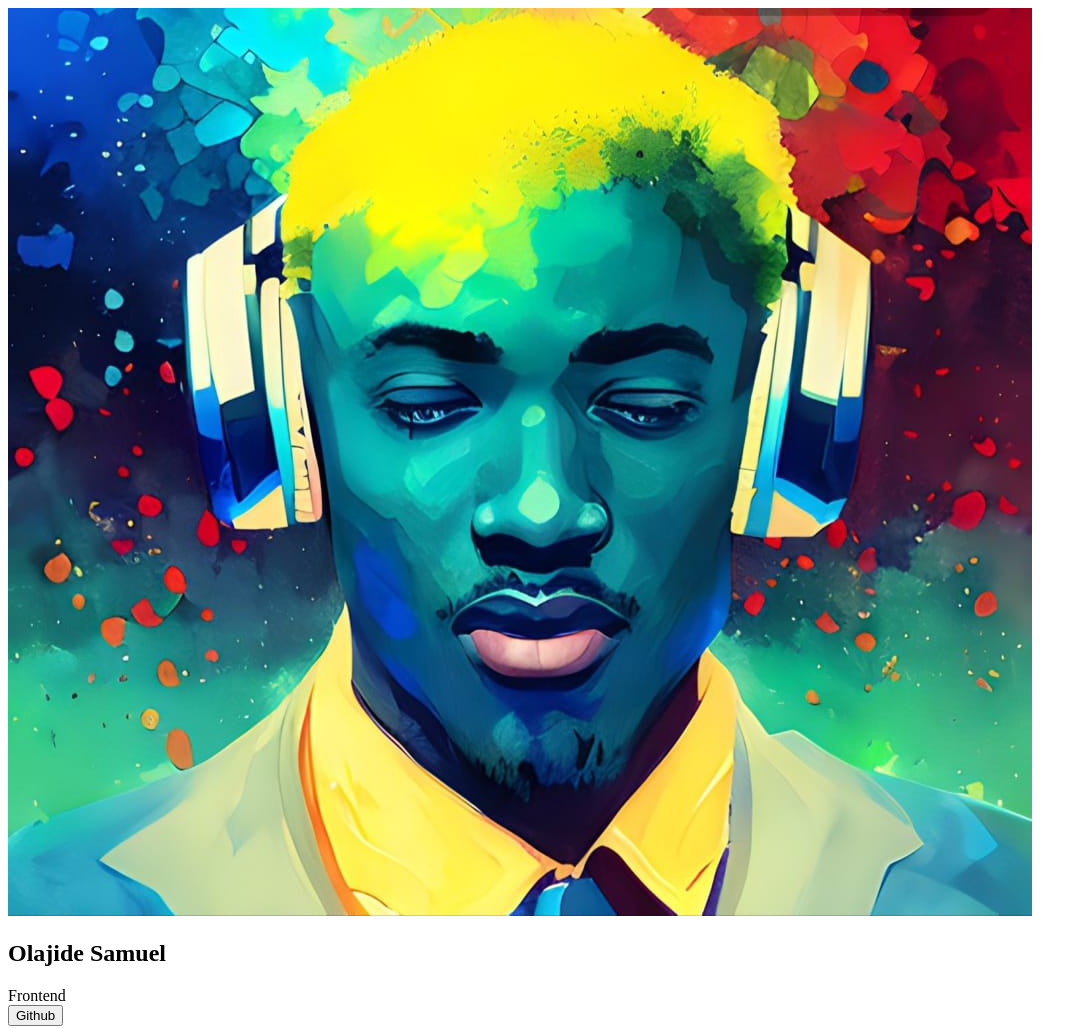
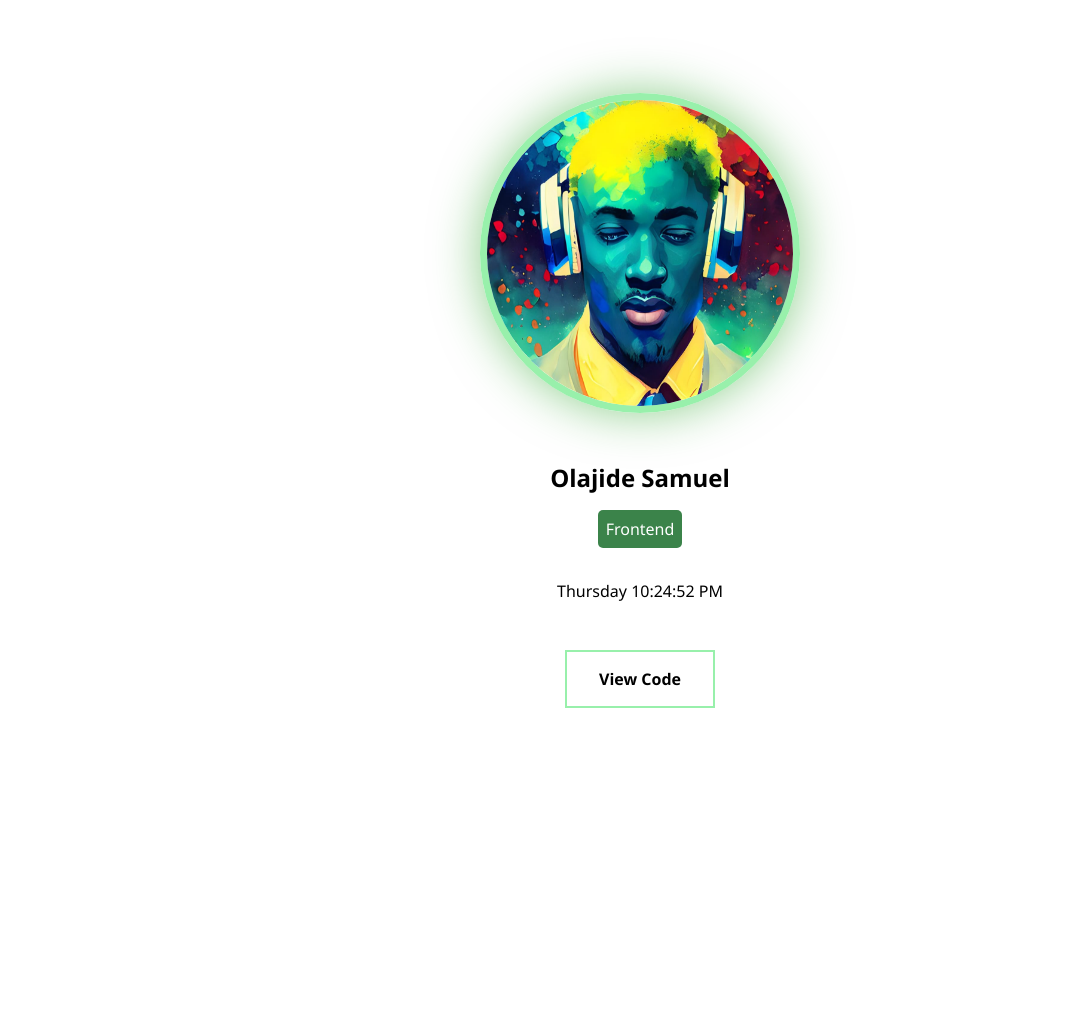
Before and after one commit to AfolabiOlajide/HNGx-Phase1, a plain HTML site: page index.html in a window 1280 px wide. Shown: the whole page, without its empty margins (0-1087 px from the left). After the commit the page ends 800 px from the top, so only its background shows below. Drawn offline with Linux system fonts and the light colour scheme.

Commit message:
built frontend and completed logic for date and time

```diff
--- a/index.html
+++ b/index.html
@@ -11,21 +11,21 @@
     <main>
         <!-- profile Image -->
         <section>
-            <img src="./avatar.jpg" alt="slackDisplayImage" data-testid="slackDisplayImage">
+            <img id="avatar" src="./avatar.jpg" alt="slackDisplayImage" data-testid="slackDisplayImage">
         </section>
         <!-- name / day of the week / time-->
-        <section>
-            <h1 data-testid="slackUserName">Olajide Samuel</h1>
+        <section class="info">
+            <h1 data-testid="slackUserName" class="user-name">Olajide Samuel</h1>
+            <div class="track" data-testid="myTrack">Frontend</div>
             <div class="date-time">
                 <span data-testid="currentDayOfTheWeek" id="day-of-week"></span>
                 <span data-testid="currentUTCTime" id="time"></span>
             </div>
         </section>
         <!-- others -->
-        <section>
-            <div class="track" data-testid="myTrack">Frontend</div>
-            <a href="">
-                <button data-testid="githubURL" class="btn-link">Github</button>
+        <section class="others">
+            <a href="https://github.com/AfolabiOlajide/HNGx-Phase1" target="_blank">
+                <button data-testid="githubURL" class="btn-link">View Code</button>
             </a>
         </section>
     </main>
--- a/script.js
+++ b/script.js
@@ -0,0 +1,16 @@
+const dayOfWeek = document.getElementById("day-of-week");
+const timeUTC = document.getElementById("time");
+
+const day = new Date().toLocaleDateString('en-US', { weekday: "long" });
+
+
+dayOfWeek.innerHTML = day;
+
+setInterval(changeTime, 1000);
+
+function changeTime(){
+    const time = new Date().toLocaleTimeString('en-US');
+    timeUTC.innerHTML = time;
+}
+
+changeTime()
--- a/style.css
+++ b/style.css
@@ -0,0 +1,64 @@
+*{
+    margin: 0;
+    padding: 0;
+    box-sizing: border-box;
+    font-family: 'Segoe UI', Tahoma, Geneva, Verdana, sans-serif;
+}
+
+body{
+    display: flex;
+    flex-direction: column;
+    gap: 3rem;
+    align-items: center;
+    justify-content: center;
+    height: 100vh;
+}
+
+main{
+    display: flex;
+    flex-direction: column;
+    gap: 3rem;
+    align-items: center;
+    justify-content: center;
+}
+
+#avatar{
+    width: 20rem;
+    height: 20rem;
+    display: block;
+    border-radius: 50%;
+    border: 7px solid rgb(152, 240, 171);
+    box-shadow: 0px 0px 3rem rgba(27, 158, 24, 0.502);
+}
+
+.info{
+    display: flex;
+    flex-direction: column;
+    align-items: center;
+}
+
+.user-name{
+    margin-bottom: 1rem;
+}
+
+.track{
+    background-color: rgb(59, 131, 74);
+    padding: .5rem;
+    border-radius: 5px;
+    width: fit-content;
+    color: white;
+    margin-bottom: 2rem;
+}
+
+
+
+.btn-link{
+    cursor: pointer;
+    border: none;
+    outline: none;
+    background: transparent;
+    padding: 1rem 2rem;
+    font-weight: bold;
+    font-size: 1rem;
+    border: 2px solid rgb(152, 240, 171);
+}
```
